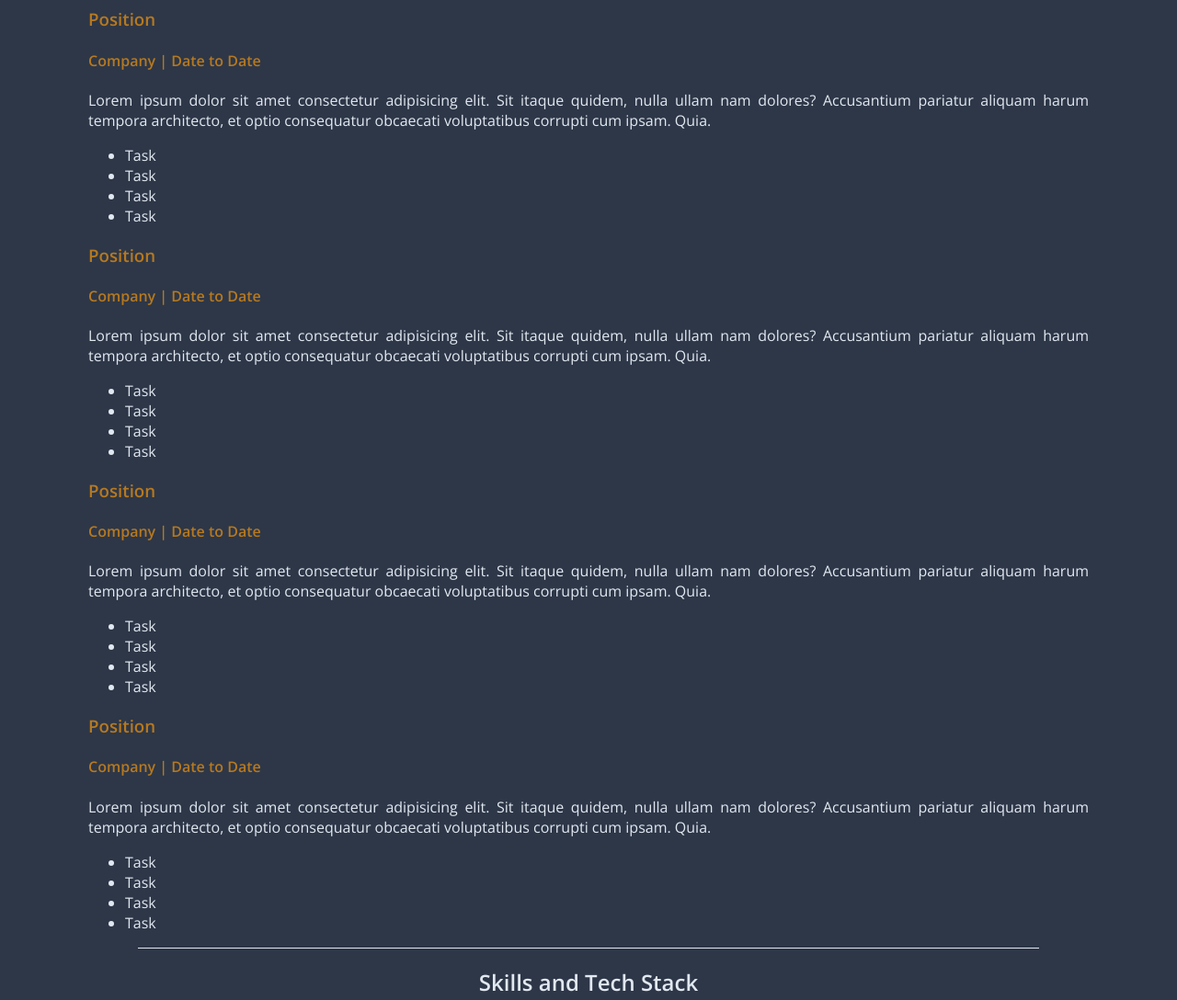
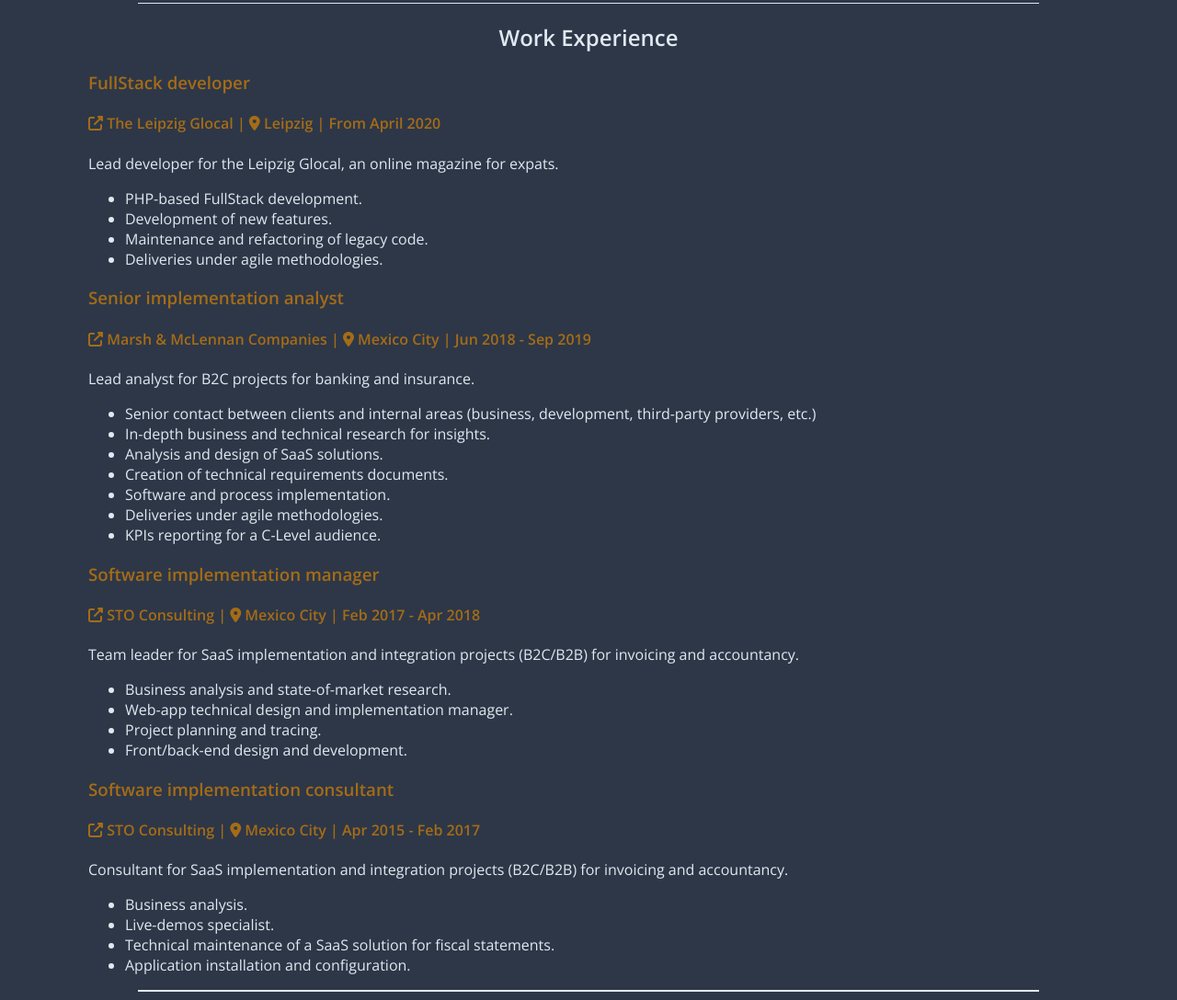
Before and after one commit to weyvern/WBS-resume, a plain HTML site: page index.html in a window 1280 px wide. Shown: the part 564-1652 px from the top of the page at 92% size. Drawn offline with nearby package versions, Linux system fonts and the light colour scheme.

Commit message:
Added real info

```diff
--- a/index.html
+++ b/index.html
@@ -17,6 +17,7 @@
       <img id="profilePic" src="assets/pp.jpg" alt="Profile" />
       <div class="details">
         <h1>Jorge Alberto Serrano Paul</h1>
+        <h2>FullStack Web Developer</h2>
         <div class="contact-data">
           <i class="fas fa-phone"
             ><a href="tel:+49 1520 7204102"> +49 1520 7204102</a></i
@@ -37,8 +38,14 @@
           >
           <div class="break"></div>
           <p>
-            Lorem ipsum dolor sit amet consectetur adipisicing elit. Excepturi,
-            possimus.
+            I have extensive experience in different areas of the software
+            consultancy industry from Full-Stack developer positions to business
+            analyst, from ETLs and BI to scrum mastering; I enjoy them all. I am
+            excited to be involved in a project as a whole: discover the needs
+            of the business, help ideas take form into flows and processes, and
+            use them to help build the platform that will embody all that
+            effort. Surrounded by a motivated and capable team I think
+            everything is possible.
           </p>
         </div>
       </div>
@@ -48,67 +55,104 @@
       <h2>Work Experience</h2>
       <div>
         <div>
-          <h3 class="job-title">Position</h3>
-          <h4 class="company">Company | Date to Date</h4>
+          <h3 class="job-title">FullStack developer</h3>
+          <h4 class="company">
+            <a
+              href="https://leipglo.com"
+              target="_blank"
+              rel="noopener noreferrer"
+              ><i class="fas fa-external-link-alt"></i> The Leipzig Glocal </a
+            >| <i class="fas fa-map-marker-alt"></i> Leipzig | From April 2020
+          </h4>
           <p>
-            Lorem ipsum dolor sit amet consectetur adipisicing elit. Sit itaque
-            quidem, nulla ullam nam dolores? Accusantium pariatur aliquam harum
-            tempora architecto, et optio consequatur obcaecati voluptatibus
-            corrupti cum ipsam. Quia.
+            Lead developer for the Leipzig Glocal, an online magazine for
+            expats.
           </p>
           <ul>
-            <li>Task</li>
-            <li>Task</li>
-            <li>Task</li>
-            <li>Task</li>
+            <li>PHP-based FullStack development.</li>
+            <li>Development of new features.</li>
+            <li>Maintenance and refactoring of legacy code.</li>
+            <li>Deliveries under agile methodologies.</li>
           </ul>
         </div>
         <div>
-          <h3 class="job-title">Position</h3>
-          <h4 class="company">Company | Date to Date</h4>
+          <h3 class="job-title">Senior implementation analyst</h3>
+          <h4 class="company">
+            <a
+              href="https://www.marsh.com/"
+              target="_blank"
+              rel="noopener noreferrer"
+              ><i class="fas fa-external-link-alt"></i> Marsh & McLennan
+              Companies </a
+            >| <i class="fas fa-map-marker-alt"></i> Mexico City | Jun 2018 -
+            Sep 2019
+          </h4>
           <p>
-            Lorem ipsum dolor sit amet consectetur adipisicing elit. Sit itaque
-            quidem, nulla ullam nam dolores? Accusantium pariatur aliquam harum
-            tempora architecto, et optio consequatur obcaecati voluptatibus
-            corrupti cum ipsam. Quia.
+            Lead analyst for B2C projects for banking and insurance.
           </p>
           <ul>
-            <li>Task</li>
-            <li>Task</li>
-            <li>Task</li>
-            <li>Task</li>
+            <li>
+              Senior contact between clients and internal areas (business,
+              development, third-party providers, etc.)
+            </li>
+            <li>In-depth business and technical research for insights.</li>
+            <li>Analysis and design of SaaS solutions.</li>
+            <li>Creation of technical requirements documents.</li>
+            <li>Software and process implementation.</li>
+            <li>Deliveries under agile methodologies.</li>
+            <li>KPIs reporting for a C-Level audience.</li>
           </ul>
         </div>
         <div>
-          <h3 class="job-title">Position</h3>
-          <h4 class="company">Company | Date to Date</h4>
+          <h3 class="job-title">Software implementation manager</h3>
+          <h4 class="company">
+            <a
+              href="https://www.stoconsulting.com/index1.html"
+              target="_blank"
+              rel="noopener noreferrer"
+              ><i class="fas fa-external-link-alt"></i> STO Consulting </a
+            >| <i class="fas fa-map-marker-alt"></i> Mexico City | Feb 2017 -
+            Apr 2018
+          </h4>
           <p>
-            Lorem ipsum dolor sit amet consectetur adipisicing elit. Sit itaque
-            quidem, nulla ullam nam dolores? Accusantium pariatur aliquam harum
-            tempora architecto, et optio consequatur obcaecati voluptatibus
-            corrupti cum ipsam. Quia.
+            Team leader for SaaS implementation and integration projects
+            (B2C/B2B) for invoicing and accountancy.
           </p>
           <ul>
-            <li>Task</li>
-            <li>Task</li>
-            <li>Task</li>
-            <li>Task</li>
+            <li>Business analysis and state-of-market research.</li>
+            <li>Web-app technical design and implementation manager.</li>
+            <li>Project planning and tracing.</li>
+            <li>Front/back-end design and development.</li>
           </ul>
         </div>
         <div>
-          <h3 class="job-title">Position</h3>
-          <h4 class="company">Company | Date to Date</h4>
+          <h3 class="job-title">Software implementation consultant</h3>
+          <h4 class="company">
+            <a
+              href="https://www.stoconsulting.com/index1.html"
+              target="_blank"
+              rel="noopener noreferrer"
+              ><i class="fas fa-external-link-alt"></i> STO Consulting </a
+            >| <i class="fas fa-map-marker-alt"></i> Mexico City | Apr 2015 -
+            Feb 2017
+          </h4>
           <p>
-            Lorem ipsum dolor sit amet consectetur adipisicing elit. Sit itaque
-            quidem, nulla ullam nam dolores? Accusantium pariatur aliquam harum
-            tempora architecto, et optio consequatur obcaecati voluptatibus
-            corrupti cum ipsam. Quia.
+            Consultant for SaaS implementation and integration projects
+            (B2C/B2B) for invoicing and accountancy.
           </p>
           <ul>
-            <li>Task</li>
-            <li>Task</li>
-            <li>Task</li>
-            <li>Task</li>
+            <li>
+              Business analysis.
+            </li>
+            <li>
+              Live-demos specialist.
+            </li>
+            <li>
+              Technical maintenance of a SaaS solution for fiscal statements.
+            </li>
+            <li>
+              Application installation and configuration.
+            </li>
           </ul>
         </div>
       </div>
--- a/styles.css
+++ b/styles.css
@@ -20,13 +20,15 @@ h6 {
   --primary: #2d3748;
   --secondary: #e2e8f0;
   --secondary-hover: #cbd5e0;
-  --info: #b7791f;
+  --info: #a56c16;
+  --info-hover: #935a05;
 }
 .light {
   --primary: #e2e8f0;
   --secondary: #2d3748;
   --secondary-hover: #1a202c;
   --info: #744210;
+  --info-hover: #56300a;
 }
 #themeSelect,
 #printer {
@@ -57,7 +59,7 @@ a:hover {
   color: var(--secondary-hover);
 }
 header img {
-  max-width: 200px;
+  max-width: 150px;
   border-radius: 50%;
   border: 0.3rem solid var(--secondary);
 }
@@ -84,8 +86,15 @@ header img {
   text-align: justify;
   color: var(--info);
 }
-section p {
+section p,
+p {
   text-align: justify;
+}
+section a {
+  color: var(--info);
+}
+section a:hover {
+  color: var(--info-hover);
 }
 .skills {
   display: grid;
```
